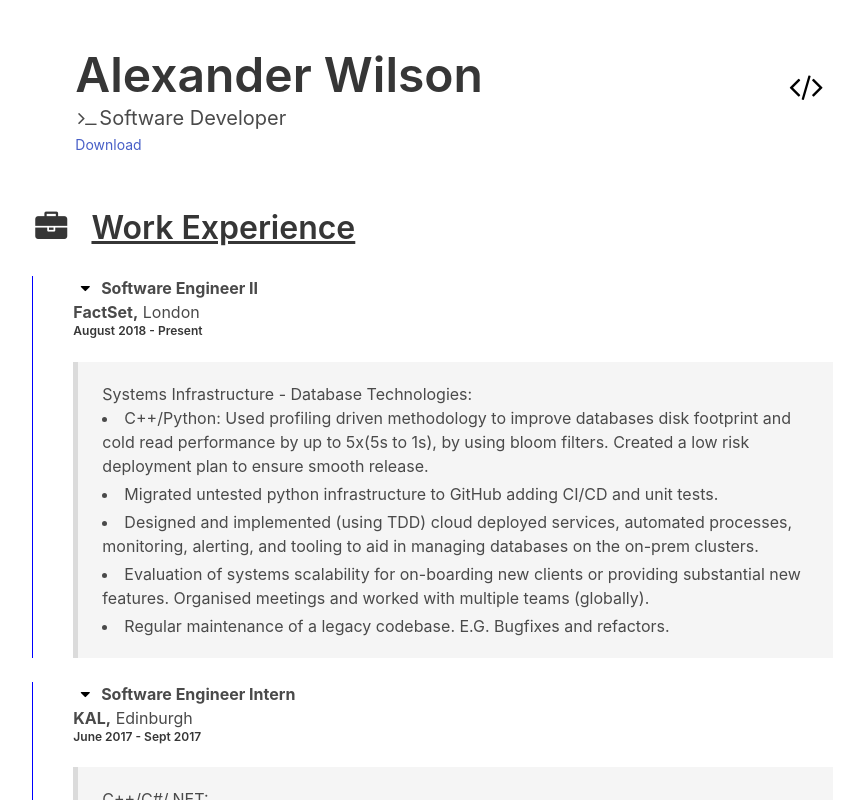
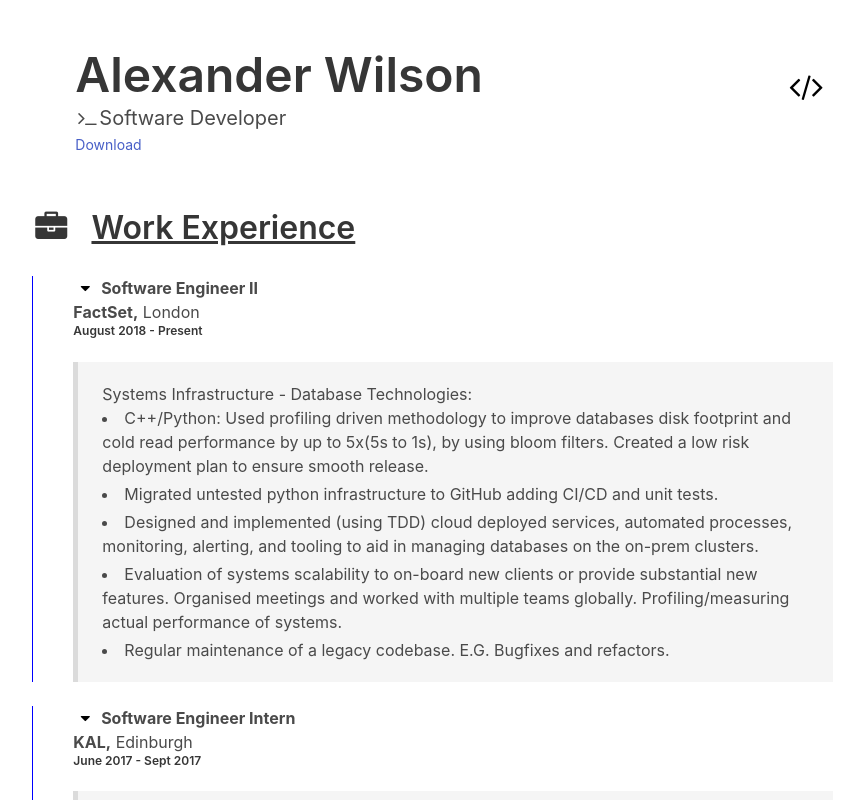
Before and after one commit to rdtscp/resume, a React (Create React App) app: page / in a window 1280 px wide. Shown: the top 800 px of the page, without its empty margins (190-1044 px from the left). Built offline with nearby package versions, Linux system fonts and the light colour scheme; no server answers.

Commit message:
More info

```diff
--- a/src/Views/CompiledCV.js
+++ b/src/Views/CompiledCV.js
@@ -38,7 +38,7 @@ class CompiledCV extends Component {
             <li> C++/Python: Used profiling driven methodology to improve databases disk footprint and cold read performance by up to 5x(5s to 1s), by using bloom filters. Created a low risk deployment plan to ensure smooth release. </li>
             <li> Migrated untested python infrastructure to GitHub adding CI/CD and unit tests.</li>
             <li> Designed and implemented (using TDD) cloud deployed services, automated processes, monitoring, alerting, and tooling to aid in managing databases on the on-prem clusters.</li>
-            <li> Evaluation of systems scalability for on-boarding new clients or providing substantial new features. Organised meetings and worked with multiple teams (globally).</li>
+            <li> Evaluation of systems scalability to on-board new clients or provide substantial new features. Organised meetings and worked with multiple teams globally. Profiling/measuring actual performance of systems.</li>
             <li> Regular maintenance of a legacy codebase. E.G. Bugfixes and refactors.</li>
           </WorkEntry>
           <br />
```
